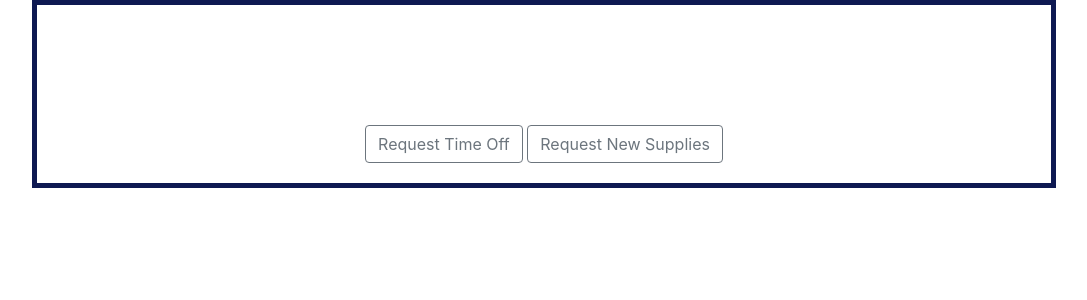
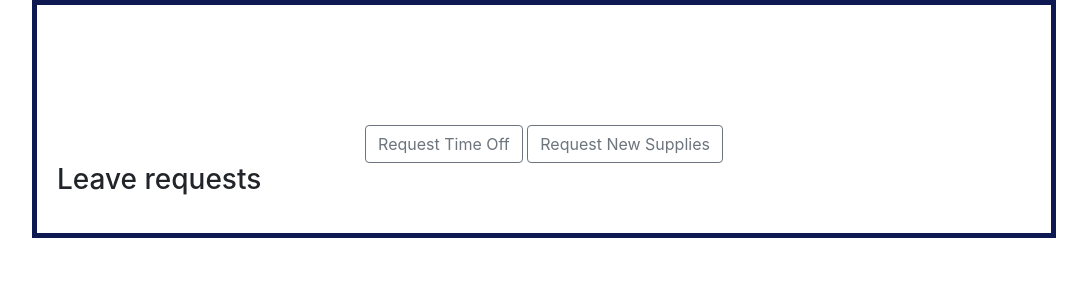
Before and after one commit to jmaurice22/Employee_Manager, a Django app: template employee_manager/templates/employee_registration.html in a window 1280 px wide. Shown: the part 76-376 px from the top of the page, without its empty margins (96-1183 px from the left). Run offline with Django 3.2, Linux system fonts and the light colour scheme; the template is opened without the code that fills it, so the values that code supplies are empty; some libraries are stand-ins or nearby versions.

Commit message:
added datepicker to enddate attr, display leave request in employee_registration.html

```diff
--- a/employee_manager/employee/views.py
+++ b/employee_manager/employee/views.py
@@ -15,7 +15,8 @@ def employee(request):
 
 
 def employee_registration(request):
-    return render(request, "employee_registration.html")
+    requests = leaveDate.objects.all()
+    return render(request, "employee_registration.html", {'requests': requests})
 
 
 def request_time_off(request):
--- a/employee_manager/templates/employee_registration.html
+++ b/employee_manager/templates/employee_registration.html
@@ -20,9 +20,15 @@
 <div align="center" class="container-md" style="margin-top:100px;">
     <a class="btn btn-outline-secondary" href="employee/request_time_off">Request Time Off</a>
     <a class="btn btn-outline-secondary" href="#">Request New Supplies</a>
-
 </div>
-
-
-
+<div>
+    <h3>Leave requests</h3>
+</div>
+<div>
+    <ul>
+    {%  for r in requests %}
+        <li>{{r.comments}}</li>
+    {%  endfor    %}
+    </ul>
+</div>
 {% endblock %}
--- a/employee_manager/templates/request_time_off.html
+++ b/employee_manager/templates/request_time_off.html
@@ -17,5 +17,5 @@
     <!--todo: show list of leave request -->
 
 </div>
-
+<script src="{% static 'js/datepicker.js' %}" type="text/javascript"></script>
 {% endblock %}
```
Also changed, not shown: employee_manager/static/js/datepicker.js (+7 -1 lines), employee_manager/db.sqlite3.
